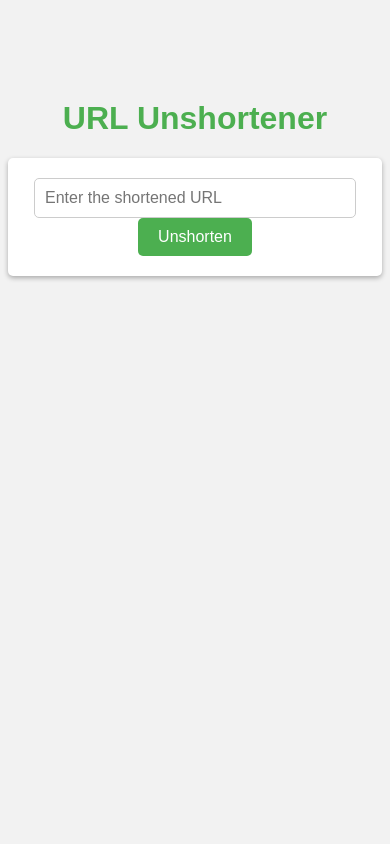
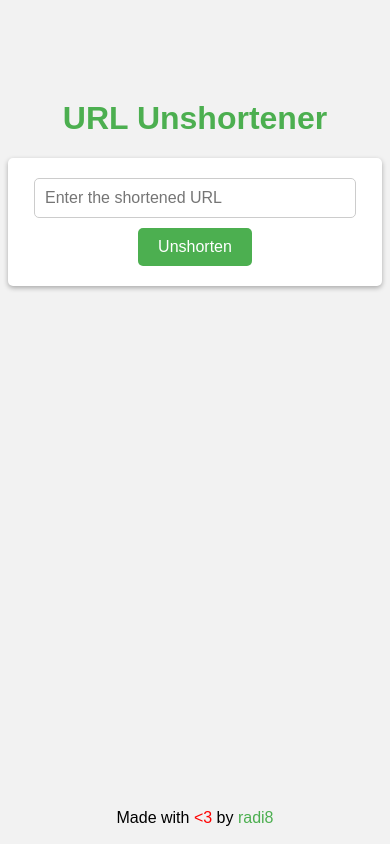
Before and after one commit to radeeyate/url-unshortener, a FastAPI app: page / in a window 390 px wide. Run offline with FastAPI, Linux system fonts and the light colour scheme.

Commit message:
add 404 checking, make home more mobile friendly, and add footer

```diff
--- a/static/style.css
+++ b/static/style.css
@@ -3,6 +3,15 @@ body {
     background-color: #f2f2f2;
     text-align: center;
     margin-top: 100px;
+}
+
+footer {
+    position: absolute;
+    left: 0;
+    bottom: 0;
+    width: 100%;
+    overflow: hidden;
+    margin-bottom: 2vh;
 }
 
 form {
@@ -31,8 +40,18 @@ input[type="submit"]{
     cursor: pointer;
 }
 
+@media only screen and (max-width: 600px) {
+    input[type="submit"] {
+        margin-top: 10px;
+    }
+}
+
 .green-text {
     color: #4CAF50
+}
+
+.red-text {
+    color: red;
 }
 
 p {
@@ -54,3 +73,11 @@ p {
     cursor: pointer;
     text-decoration: none;
 }
+
+ol {
+    list-style-position: inside;
+}
+
+a {
+    text-decoration: none;
+}
--- a/templates/index.html
+++ b/templates/index.html
@@ -11,5 +11,6 @@
         <input name="url" placeholder="Enter the shortened URL" required>
         <input type="submit" value="Unshorten">
     </form>
+    <footer>Made with <span class="red-text"><3</span> by <a href="https://github.com/radeeyate" class="green-text">radi8</a></footer>
 </body>
 </html>
```
Also changed, not shown: main.py (+6 -2 lines), templates/checked.html (+13 -1 lines), README.md.
